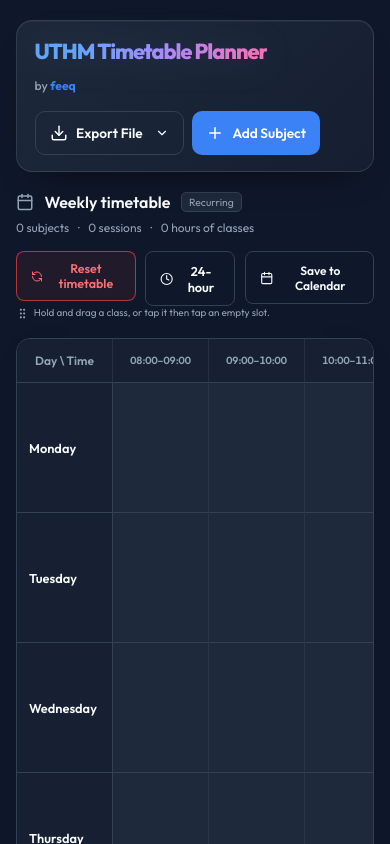
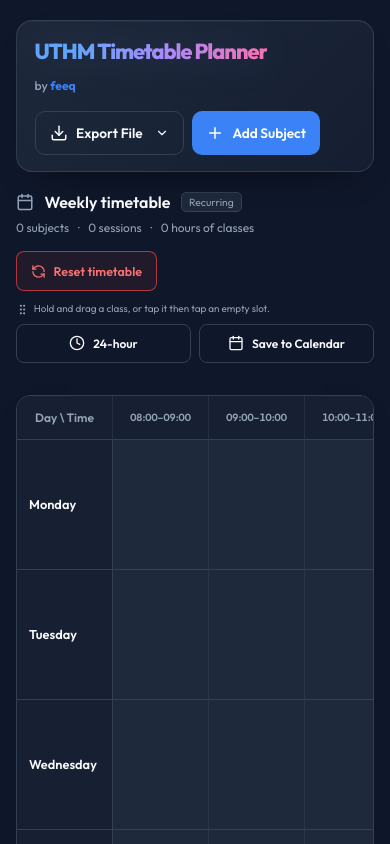
Before and after one commit to afuqaero/UTHMTimetable, a React (Vite) app: page /planner in a window 390 px wide. Shown: the top 844 px of the page. Built offline with nearby package versions, Linux system fonts and the light colour scheme.

Commit message:
fix: improve mobile planner toolbar layout

```diff
--- a/package.json
+++ b/package.json
@@ -9,7 +9,7 @@
     "lint": "eslint .",
     "preview": "vite preview",
     "sync:uthm": "node ./scripts/sync-uthm-timetable.mjs",
-    "test:timetable-layout": "node --test tests/timetable-layout.test.mjs tests/calendar-export.test.mjs",
+    "test:timetable-layout": "node --test tests/timetable-layout.test.mjs tests/calendar-export.test.mjs tests/mobile-layout.test.mjs",
     "test:uthm-sync": "node --test tests/uthm-sync.test.mjs tests/uthm-sync.generated.test.mjs",
     "test:uthm-sync:live": "node --test tests/uthm-sync.live.test.mjs"
   },
--- a/src/planner.css
+++ b/src/planner.css
@@ -84,16 +84,17 @@
   .planner .header-subtitle { font-size: .76rem; line-height: 1.5; max-width: 36rem; }
   .planner .desktop-instruction { display: none; }
   .planner .mobile-instruction { display: block; }
-  .planner-reset-group { position: relative; max-width: none; }
-  .planner-reset-group .mobile-instruction { display: flex; align-items: center; gap: .3rem; position: absolute; top: calc(100% + .35rem); left: 0; width: max-content; max-width: none; color: var(--text-muted); font-size: .62rem; line-height: 1.35; white-space: nowrap; }
+  .planner-reset-group { position: relative; flex: 1 1 100%; width: 100%; max-width: none; }
+  .planner-reset-group .mobile-instruction { display: flex; align-items: center; gap: .3rem; position: static; width: auto; max-width: 100%; margin: .35rem 0 0; color: var(--text-muted); font-size: .62rem; line-height: 1.35; white-space: normal; }
   .planner .header-actions { justify-content: flex-start; width: auto; }
   .planner .header-actions .btn { width: auto; padding: .65rem .9rem; }
   .planner .header-actions .hide-on-mobile { display: inline; }
   .planner .header-actions .dropdown-container > .btn { width: auto; }
   .planner-toolbar { align-items: flex-start; flex-direction: column; flex-wrap: wrap; }
   .planner-toolbar { margin-bottom: 2rem; }
-  .planner-toolbar-actions { width: auto; justify-content: flex-start; }
-  .planner .calendar-save { font-size: .75rem; }
+  .planner-toolbar-actions { width: 100%; justify-content: flex-start; flex-wrap: wrap; gap: .5rem; }
+  .planner-toolbar-actions .time-format-toggle,
+  .planner-toolbar-actions .calendar-save { flex: 1 1 0; min-width: 0; justify-content: center; font-size: .75rem; }
   .planner-footer { flex-direction: column; gap: .75rem; }
   .planner .timetable-grid { --header-row-height: 44px; --session-lane-height: 130px; grid-template-columns: 96px repeat(var(--cols, 16), 96px); min-width: calc(96px + var(--cols, 16) * 96px); }
   .planner .timetable-grid[data-time-format="12h"] { grid-template-columns: 96px repeat(var(--cols, 16), 110px); min-width: calc(96px + var(--cols, 16) * 110px); }
```
Also changed, not shown: 1 other file (tests, documents, lock files or other folders).
